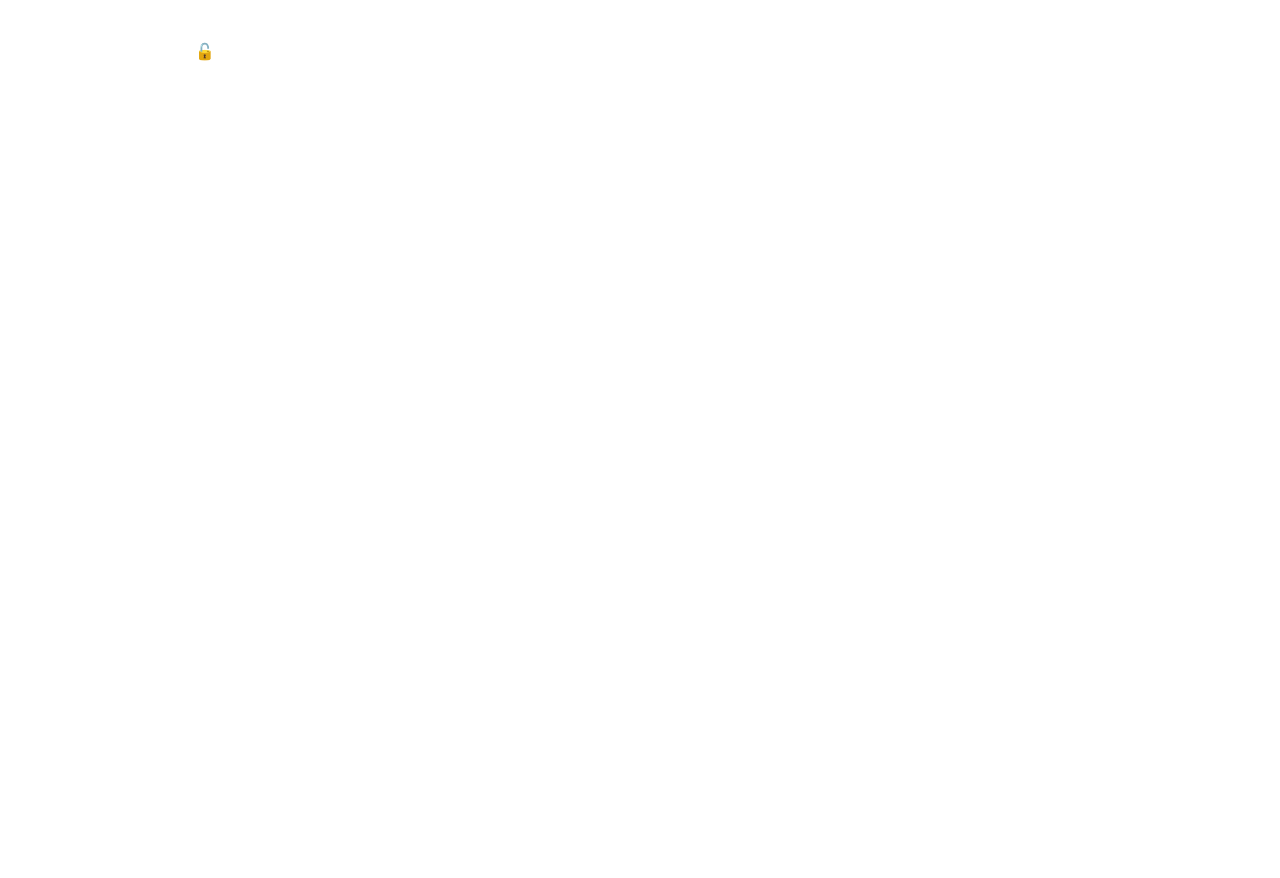
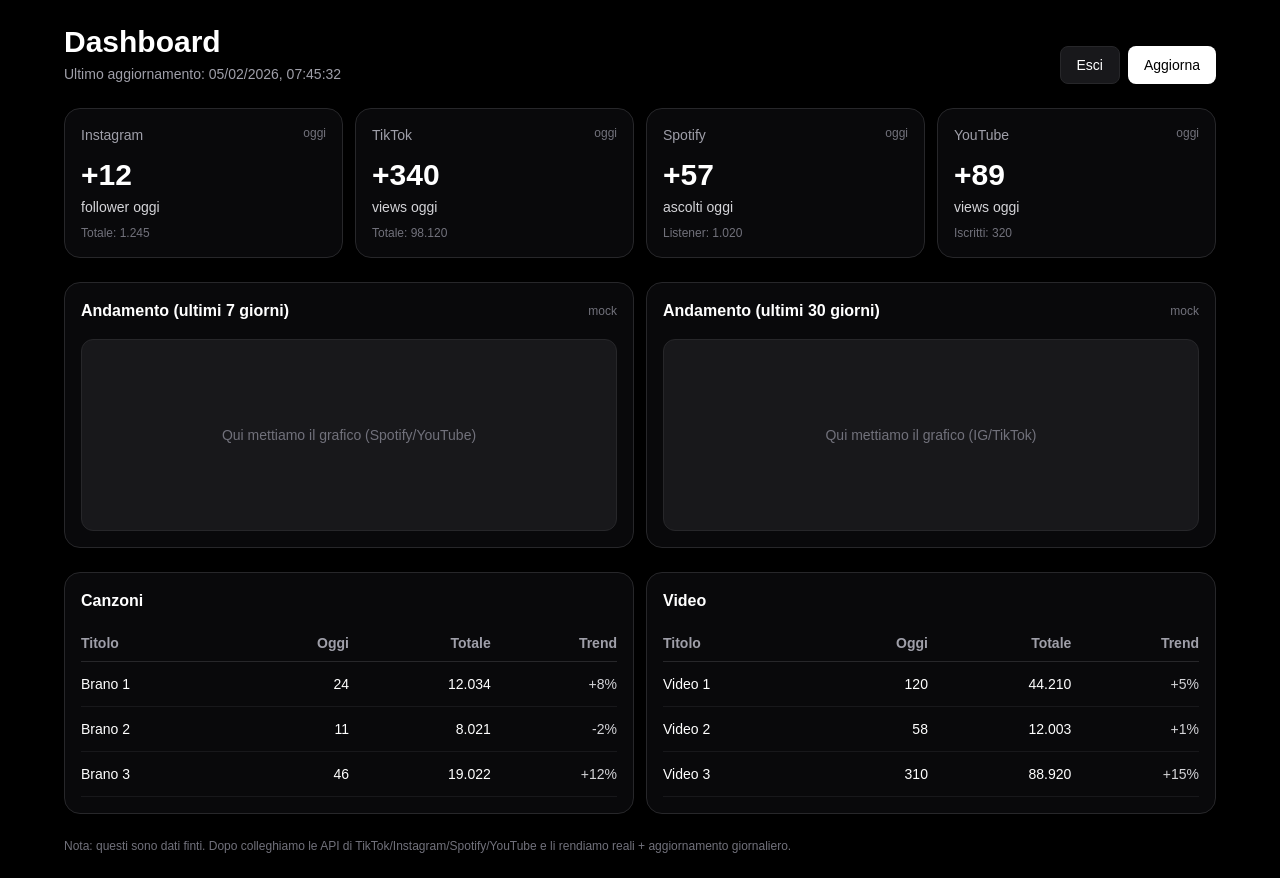
Before and after one commit to a78335323-hash/kayro-dashboard, a Next.js app: page /dashboard in a window 1280 px wide. Before the commit the page ends 800 px from the top, so only its background shows below. Built offline with nearby package versions, Linux system fonts and the light colour scheme.

Commit message:
Update page.tsx

```diff
--- a/app/dashboard/page.tsx
+++ b/app/dashboard/page.tsx
@@ -1,7 +1,153 @@
-export default function Dashboard() {
+export default function DashboardPage() {
+  const today = new Date();
+  const lastUpdate = today.toLocaleString("it-IT");
+
+  // ✅ MOCK DATA (poi li colleghiamo alle API)
+  const kpis = [
+    { name: "Instagram", value: "+12", label: "follower oggi", sub: "Totale: 1.245" },
+    { name: "TikTok", value: "+340", label: "views oggi", sub: "Totale: 98.120" },
+    { name: "Spotify", value: "+57", label: "ascolti oggi", sub: "Listener: 1.020" },
+    { name: "YouTube", value: "+89", label: "views oggi", sub: "Iscritti: 320" },
+  ];
+
+  const songs = [
+    { title: "Brano 1", today: 24, total: 12034, trend: "+8%" },
+    { title: "Brano 2", today: 11, total: 8021, trend: "-2%" },
+    { title: "Brano 3", today: 46, total: 19022, trend: "+12%" },
+  ];
+
+  const videos = [
+    { title: "Video 1", today: 120, total: 44210, trend: "+5%" },
+    { title: "Video 2", today: 58, total: 12003, trend: "+1%" },
+    { title: "Video 3", today: 310, total: 88920, trend: "+15%" },
+  ];
+
   return (
-    <div style={{ padding: 40, color: "white" }}>
-      <h1>Dashboard sbloccata 🔓</h1>
-    </div>
+    <main className="min-h-screen bg-black text-white px-4 py-6">
+      {/* HEADER */}
+      <div className="max-w-6xl mx-auto flex flex-col gap-3 sm:flex-row sm:items-end sm:justify-between">
+        <div>
+          <h1 className="text-2xl sm:text-3xl font-semibold">Dashboard</h1>
+          <p className="text-sm text-zinc-400 mt-1">Ultimo aggiornamento: {lastUpdate}</p>
+        </div>
+
+        <div className="flex gap-2">
+          <a
+            href="/api/logout"
+            className="px-4 py-2 rounded-lg bg-zinc-900 border border-zinc-800 hover:bg-zinc-800 transition text-sm"
+          >
+            Esci
+          </a>
+          <button
+            onClick={() => window.location.reload()}
+            className="px-4 py-2 rounded-lg bg-white text-black hover:bg-zinc-200 transition text-sm font-medium"
+          >
+            Aggiorna
+          </button>
+        </div>
+      </div>
+
+      {/* KPI CARDS */}
+      <section className="max-w-6xl mx-auto mt-6 grid grid-cols-1 sm:grid-cols-2 lg:grid-cols-4 gap-3">
+        {kpis.map((k) => (
+          <div
+            key={k.name}
+            className="rounded-2xl bg-zinc-950 border border-zinc-800 p-4"
+          >
+            <div className="flex items-start justify-between">
+              <p className="text-sm text-zinc-400">{k.name}</p>
+              <span className="text-xs text-zinc-500">oggi</span>
+            </div>
+            <div className="mt-3">
+              <div className="text-3xl font-semibold">{k.value}</div>
+              <div className="text-sm text-zinc-300 mt-1">{k.label}</div>
+              <div className="text-xs text-zinc-500 mt-2">{k.sub}</div>
+            </div>
+          </div>
+        ))}
+      </section>
+
+      {/* GRAFICI (placeholder) */}
+      <section className="max-w-6xl mx-auto mt-6 grid grid-cols-1 lg:grid-cols-2 gap-3">
+        <div className="rounded-2xl bg-zinc-950 border border-zinc-800 p-4">
+          <div className="flex items-center justify-between">
+            <h2 className="font-semibold">Andamento (ultimi 7 giorni)</h2>
+            <span className="text-xs text-zinc-500">mock</span>
+          </div>
+          <div className="mt-4 h-48 rounded-xl bg-zinc-900 border border-zinc-800 flex items-center justify-center text-zinc-500 text-sm">
+            Qui mettiamo il grafico (Spotify/YouTube)
+          </div>
+        </div>
+
+        <div className="rounded-2xl bg-zinc-950 border border-zinc-800 p-4">
+          <div className="flex items-center justify-between">
+            <h2 className="font-semibold">Andamento (ultimi 30 giorni)</h2>
+            <span className="text-xs text-zinc-500">mock</span>
+          </div>
+          <div className="mt-4 h-48 rounded-xl bg-zinc-900 border border-zinc-800 flex items-center justify-center text-zinc-500 text-sm">
+            Qui mettiamo il grafico (IG/TikTok)
+          </div>
+        </div>
+      </section>
+
+      {/* TABELLE */}
+      <section className="max-w-6xl mx-auto mt-6 grid grid-cols-1 lg:grid-cols-2 gap-3">
+        <div className="rounded-2xl bg-zinc-950 border border-zinc-800 p-4 overflow-hidden">
+          <h2 className="font-semibold">Canzoni</h2>
+          <div className="mt-3 overflow-x-auto">
+            <table className="w-full text-sm">
+              <thead className="text-zinc-400">
+                <tr className="border-b border-zinc-800">
+                  <th className="text-left py-2">Titolo</th>
+                  <th className="text-right py-2">Oggi</th>
+                  <th className="text-right py-2">Totale</th>
+                  <th className="text-right py-2">Trend</th>
+                </tr>
+              </thead>
+              <tbody>
+                {songs.map((s) => (
+                  <tr key={s.title} className="border-b border-zinc-900">
+                    <td className="py-3">{s.title}</td>
+                    <td className="py-3 text-right">{s.today}</td>
+                    <td className="py-3 text-right">{s.total.toLocaleString("it-IT")}</td>
+                    <td className="py-3 text-right text-zinc-300">{s.trend}</td>
+                  </tr>
+                ))}
+              </tbody>
+            </table>
+          </div>
+        </div>
+
+        <div className="rounded-2xl bg-zinc-950 border border-zinc-800 p-4 overflow-hidden">
+          <h2 className="font-semibold">Video</h2>
+          <div className="mt-3 overflow-x-auto">
+            <table className="w-full text-sm">
+              <thead className="text-zinc-400">
+                <tr className="border-b border-zinc-800">
+                  <th className="text-left py-2">Titolo</th>
+                  <th className="text-right py-2">Oggi</th>
+                  <th className="text-right py-2">Totale</th>
+                  <th className="text-right py-2">Trend</th>
+                </tr>
+              </thead>
+              <tbody>
+                {videos.map((v) => (
+                  <tr key={v.title} className="border-b border-zinc-900">
+                    <td className="py-3">{v.title}</td>
+                    <td className="py-3 text-right">{v.today}</td>
+                    <td className="py-3 text-right">{v.total.toLocaleString("it-IT")}</td>
+                    <td className="py-3 text-right text-zinc-300">{v.trend}</td>
+                  </tr>
+                ))}
+              </tbody>
+            </table>
+          </div>
+        </div>
+      </section>
+
+      <p className="max-w-6xl mx-auto mt-6 text-xs text-zinc-500">
+        Nota: questi sono dati finti. Dopo colleghiamo le API di TikTok/Instagram/Spotify/YouTube e li rendiamo reali + aggiornamento giornaliero.
+      </p>
+    </main>
   );
 }
```
